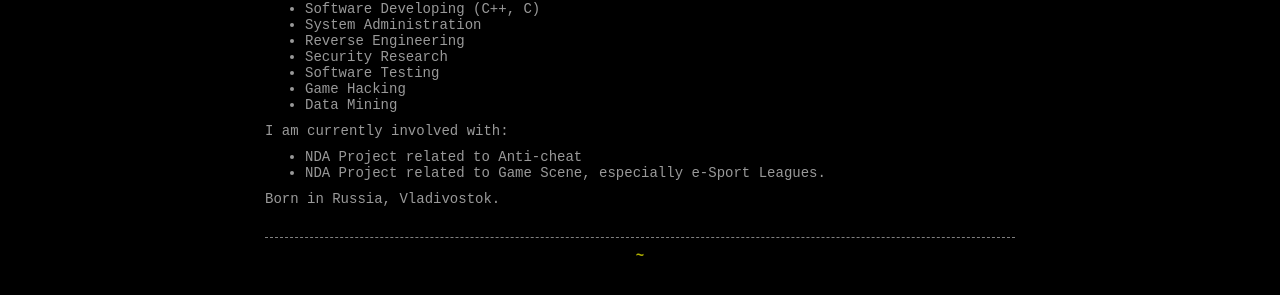
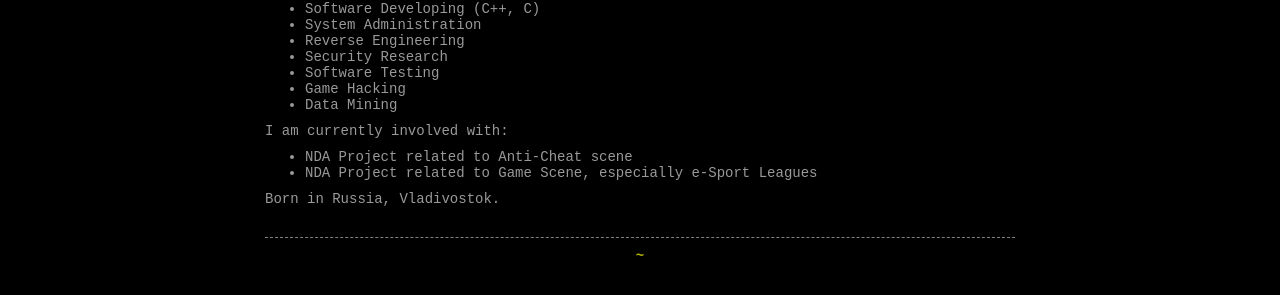
Before and after one commit to cpz/cpz.github.io, a Jekyll site: the page built from index.md, in a window 1280 px wide. Shown: the part 399-694 px from the top of the page. Built offline with Jekyll 4.4.1, drawn with Linux system fonts in a browser that asks for light colours; our own code applies the rules of GitHub Pages for plain Markdown files.

Commit message:
Update index.md

```diff
--- a/index.md
+++ b/index.md
@@ -20,9 +20,8 @@ Interests:
 * Data Mining
 
 
-
 I am currently involved with:
-* NDA Project related to Anti-cheat
-* NDA Project related to Game Scene, especially e-Sport Leagues.
+* NDA Project related to Anti-Cheat scene
+* NDA Project related to Game Scene, especially e-Sport Leagues
 
 Born in Russia, Vladivostok.
```
